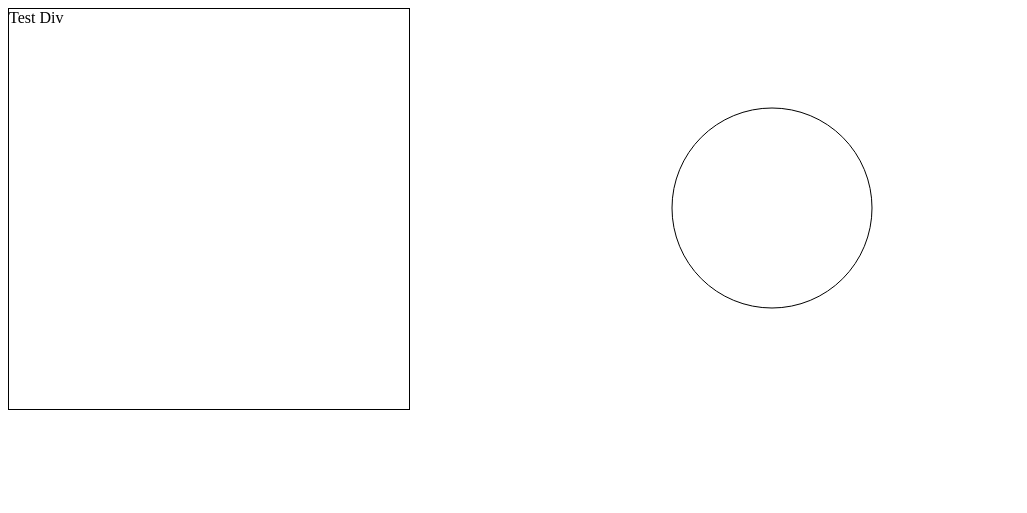
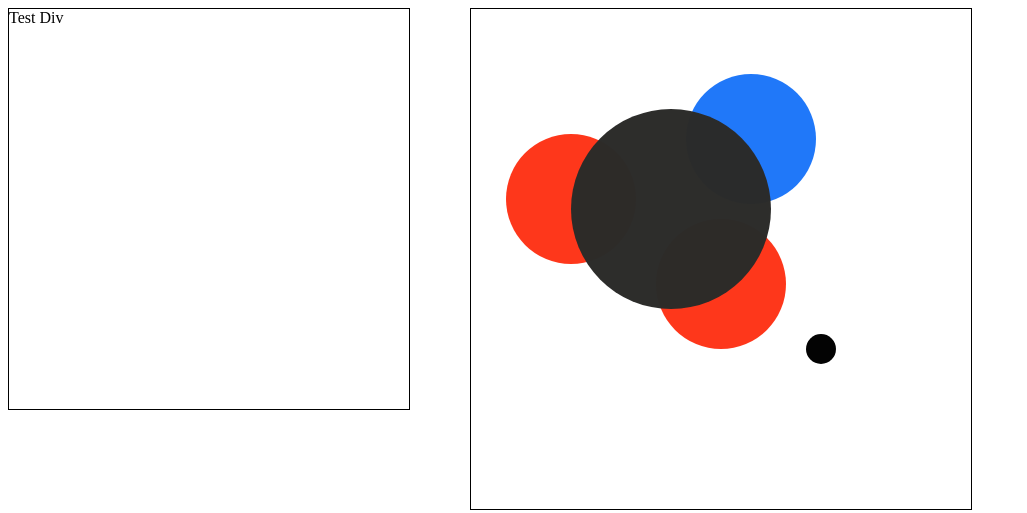
Before and after one commit to jornvdmaat17/circleAnimation, a plain HTML site: page cmd.html in a window 1280 px wide. Shown: the whole page, without its empty margins (0-1027 px from the left). Drawn offline with Linux system fonts and the light colour scheme.

Commit message:
more shit

```diff
--- a/cmd.html
+++ b/cmd.html
@@ -6,7 +6,9 @@
 </head>
 
 <div class="txt"> Test Div </div>
-<canvas width="400" height="400" id="canv"> No support </canvas>
+<div id="canvdiv">
+<canvas width="500" height="500" id="canv"> No support </canvas>
+</div>
 <script src="cmd.js"></script>
 
 
--- a/cmd.js
+++ b/cmd.js
@@ -2,41 +2,69 @@ var canvas = document.getElementById("canv");
 var ctx = canvas.getContext("2d");
 var x = 0;
 var y = 0;
+var detectedAnything = false;
 
-
-ctx.stroke();
+var divX = 0;
+var divY = 0;
 
 var interval = setInterval(draw, 10);
 
-var canvHeight = canvas.clientHeight;
-var canvWidth = canvas.clientWidth;
+var canvdiv = document.getElementById("canvdiv");
 
 var d = document.documentElement;
-var dH = d.scrollHeight;
-var dW = d.scrollWidth;
+
+var cred = "#FE3519";
+var cblue = "#1E77F9";
+
+
+var circles = [];
+circles.push(new circleText(100, 190, 65, "", cred , "#FF0000" ));
+circles.push(new circleText(250, 275, 65, "", cred, "#FF0000" ));
+circles.push(new circleText(280, 130, 65, "", cblue, "#FF0000" ));
+circles.push(new circleText(200, 200, 100, "", "#2B2B29", "#FF0000" ));
+
+circles.push(new circleText(350, 340, 15, "", "black", "black"));
+
 
 function draw(){
+    detectedAnything = false;
     ctx.clearRect(0, 0, canvas.width, canvas.height);
     document.onmousemove = function(event){
         x = event.clientX;
         y = event.clientY;
+        divX = event.pageX - canvdiv.offsetLeft;
+        divY = event.pageY - canvdiv.offsetTop;
+
+        for(i = circles.length; i > 0; i--){
+            circles[i - 1].detect();
+        }
+    }
+    for(c of circles){
+        c.display();
     }
 
-    console.log(x + " " + y)
 
-    new circleText(200, 200, 100, "Hello World").display();
 }
 
-function circleText(cx , cy, radius, txt){
+function circleText(cx , cy, radius, txt, color, hovercolor){
     this.x = cx;
     this.y = cy;
     this.radius = radius;
     this.txt = txt;
+    this.color = color;
+    this.hovercolor = hovercolor;
+    this.detected = false;
 
     this.display = function(){
-        ctx.beginPath()
+        ctx.beginPath();
+        if(this.detected){
+            ctx.fillStyle = this.hovercolor;
+        }else{
+            ctx.fillStyle = this.color;
+        }
+        ctx.globalAlpha = 0.99
         ctx.arc(this.x + x / 20,this.y + y/20, this.radius, 0, 2 * Math.PI);
-        ctx.stroke();
+        ctx.fill();
 
         ctx.beginPath();
         ctx.font = String(this.radius / 4) + "px Verdena";
@@ -44,5 +72,13 @@ function circleText(cx , cy, radius, txt){
         ctx.fillText(txt, this.x + x/20 - l * this.radius , this.y + y/20 );
     }
 
+    this.detect = function(){
+        if(Math.pow(divX - (this.x + x/20), 2) + Math.pow(divY - (this.y + y/20), 2) < Math.pow(this.radius, 2) && !detectedAnything){
+            this.detected = true;
+            detectedAnything = true;
+        }else{
+            this.detected = false;
+        }
+    }
 
 }
--- a/mystyle.css
+++ b/mystyle.css
@@ -7,5 +7,13 @@
 
 #canv{
     float:right;
+    margin-right:300;
+}
+
+#canvdiv{
+    height:500px;
+    width:500px;
+    float:right;
+    border: 1px #000 solid;
     margin-right:300px;
 }
```
